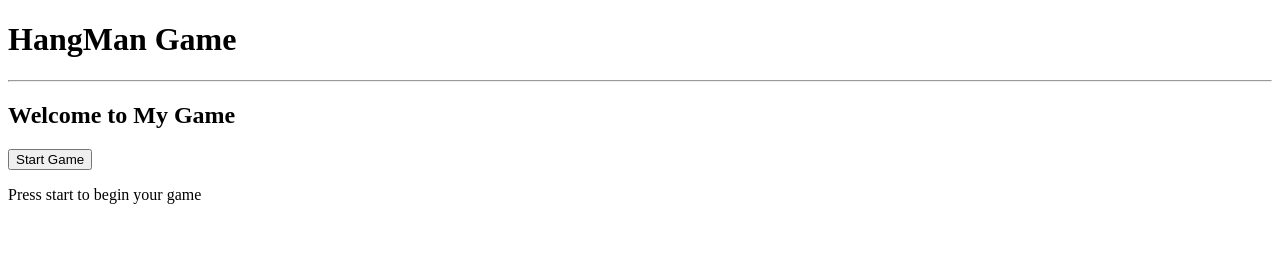
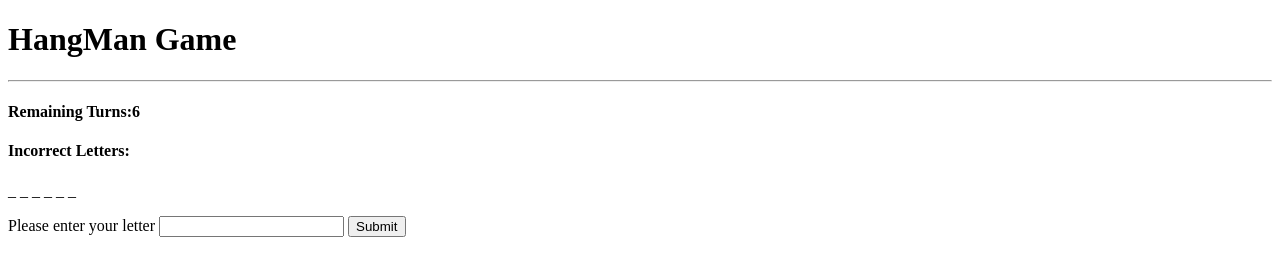
Before and after one commit to SavitaMadray/Hangman, a plain HTML site: page index.html in a window 1280 px wide. Both pictures are taken after a click on the button "Start Game". Drawn offline with Linux system fonts and the light colour scheme.

Commit message:
made game 1/2 way done

```diff
--- a/index.html
+++ b/index.html
@@ -17,9 +17,10 @@
         <h2>Welcome to My Game</h2>
     </div>
     <div id="control">
-        <button>Start Game</button>
+        <button class="js-start">Start Game</button>
     </div>
     <p id="message">Press start to begin your game</p>
+
 
     <script type="text/javascript" src="./index.js"></script>
 </body>
--- a/index.js
+++ b/index.js
@@ -0,0 +1,85 @@
+// Global Variables(
+const content = document.getElementById("content")
+const control = document.getElementById("control")
+const message = document.getElementById("message")
+
+
+
+
+
+// Events
+
+control.addEventListener("click", (event) => {
+    //changes the state after startgame button is clicked
+    if(event.target.matches(".js-start")){
+        const word =  getWord()
+        state.play = true
+        state.selectedWord = word
+        state.displayWord = createBlanks(word)
+        state.guesses = []
+        state.turns = 6
+        render()
+        return;
+    }
+})
+
+
+//Helpers
+
+const getWord = () =>{
+    return state.words[Math.floor(Math.random() * state.words.length)];
+}
+
+const createBlanks = (word) => {
+    const displayWord = []
+    for(let i=0; i < word.length; i++){
+         displayWord.push("_ ")
+    }
+    return displayWord
+}
+
+const renderContent = () => {
+    return `
+     <h4>Remaining Turns:${state.turns}</h4>
+     <h4>Incorrect Letters:</h4>
+     <p>${state.guesses.join(", ")}</p>
+     <p>${state.displayWord.join("")}</p>`;
+}
+
+const renderControl = () => {
+    return `
+    <label>Please enter your letter</label>
+    <input type="text" class= "js-input">
+    <button class ="js-submit">Submit</button>`
+}
+
+
+//State
+const state = {
+    play: false,
+    words: ["apple", "mango", "grapes", "cherries", "lemons"],
+    selectedWord: "",
+    displayWord: [],
+    guesses: [],
+    turns: 6
+}
+
+
+
+
+
+//Render
+const render = () => {
+    if(state.play === false){
+        content.innerHTML = "<h2>Welcome to My Game</h2>"
+        control.innerHTML = "<button class='js-start'>Start Game</button>"
+        message.innerText = "Press start to begin your game"
+        return;
+    }
+    content.innerHTML = renderContent()
+    control.innerHTML = renderControl()
+    message.innerText = ""
+    console.log(state);
+
+}
+render()
```
